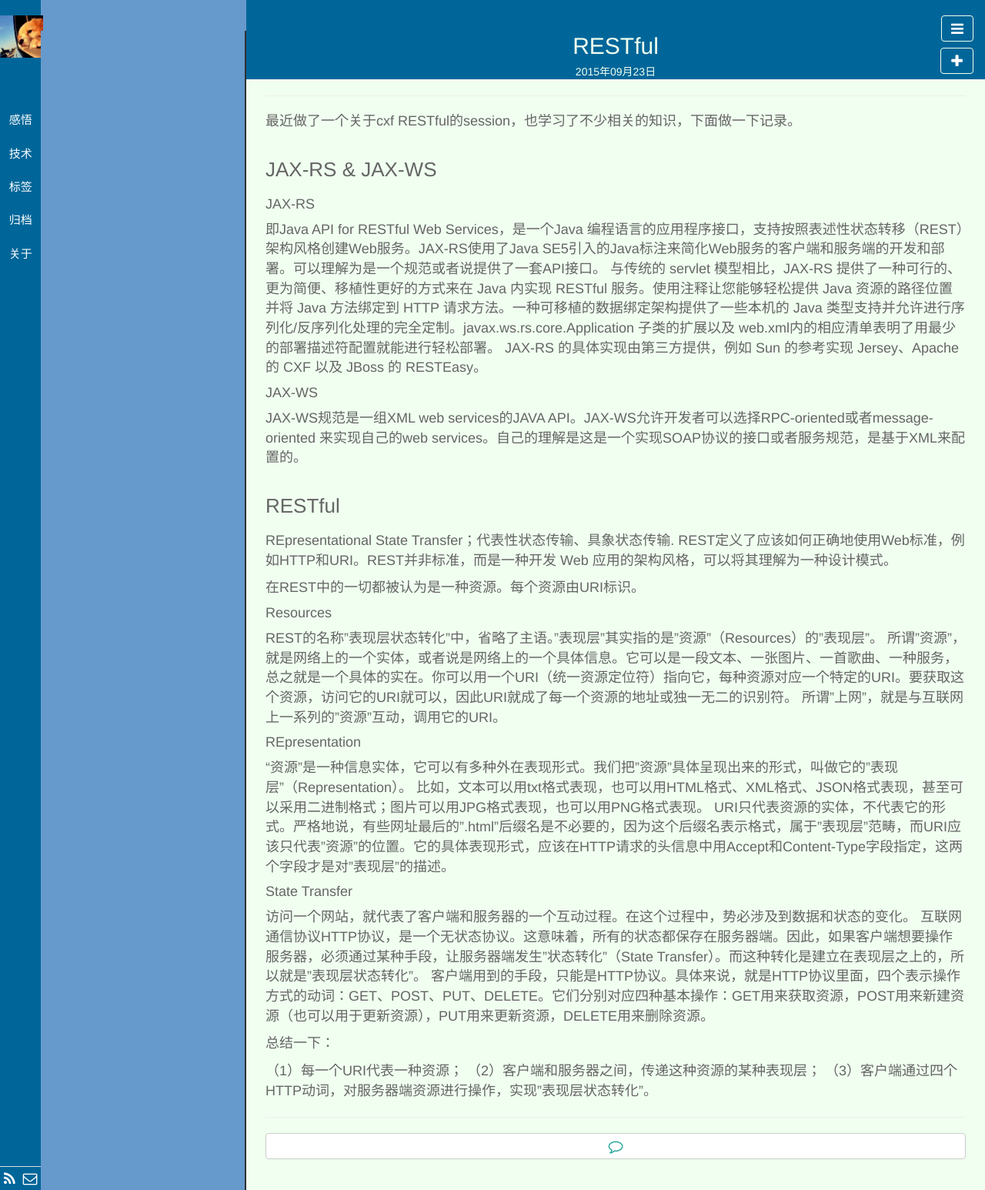
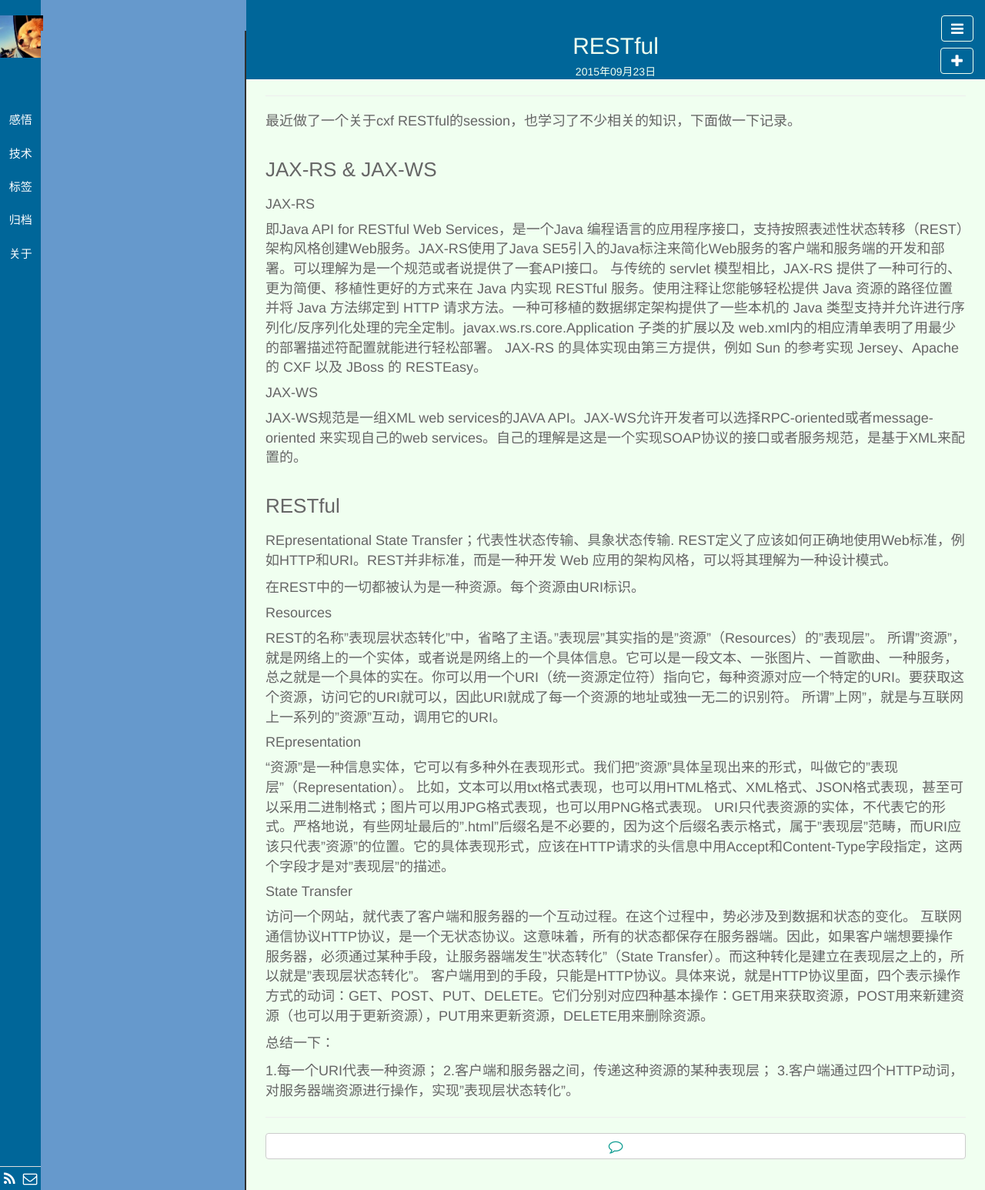
Before and after one commit to llx1105/llx1105.github.io, a Jekyll site: the page built from _posts/技术/2015-09-23-rest.md, in a window 1280 px wide. Shown: the whole page at 77% size. Built offline with Jekyll 4.4.1, drawn with Linux system fonts in a browser that asks for light colours; nearby versions of some CDN libraries; library files that are not in the unit come from our copies; Markdown is read by kramdown in place of the engine named in the settings.

```diff
--- a/_posts/技术/2015-09-23-cxf.md
+++ b/_posts/技术/2015-09-23-rest.md
@@ -45,6 +45,6 @@ URI只代表资源的实体，不代表它的形式。严格地说，有些网
 
 总结一下：
 
-（1）每一个URI代表一种资源；
-（2）客户端和服务器之间，传递这种资源的某种表现层；
-（3）客户端通过四个HTTP动词，对服务器端资源进行操作，实现"表现层状态转化"。
+ 1.每一个URI代表一种资源；
+ 2.客户端和服务器之间，传递这种资源的某种表现层；
+ 3.客户端通过四个HTTP动词，对服务器端资源进行操作，实现"表现层状态转化"。
```
